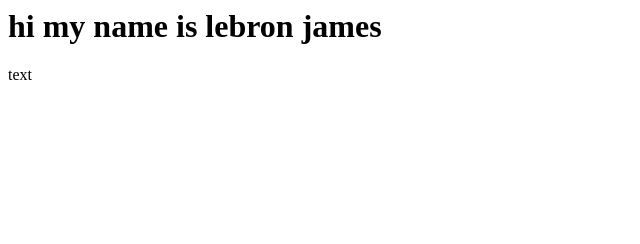
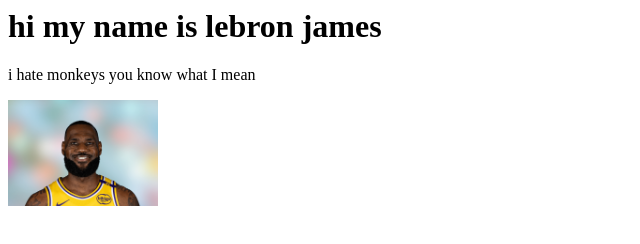
Before and after one commit to bekhamsigma123/bekhamsigma123.github.io-testing123, a plain HTML site: page index.html in a window 1280 px wide. Shown: the whole page, without its empty margins (0-640 px from the left). Drawn offline with Linux system fonts and the light colour scheme.

Commit message:
Update index.html

```diff
--- a/index.html
+++ b/index.html
@@ -1,2 +1,3 @@
 <h1>hi my name is lebron james</h1>
-<p>text</p>
+<p>i hate monkeys you know what I mean</p>
+<img src="i_11_f5_9a_lebron-james.webp" hight="150" width="150" alt="lbonbon">
```
